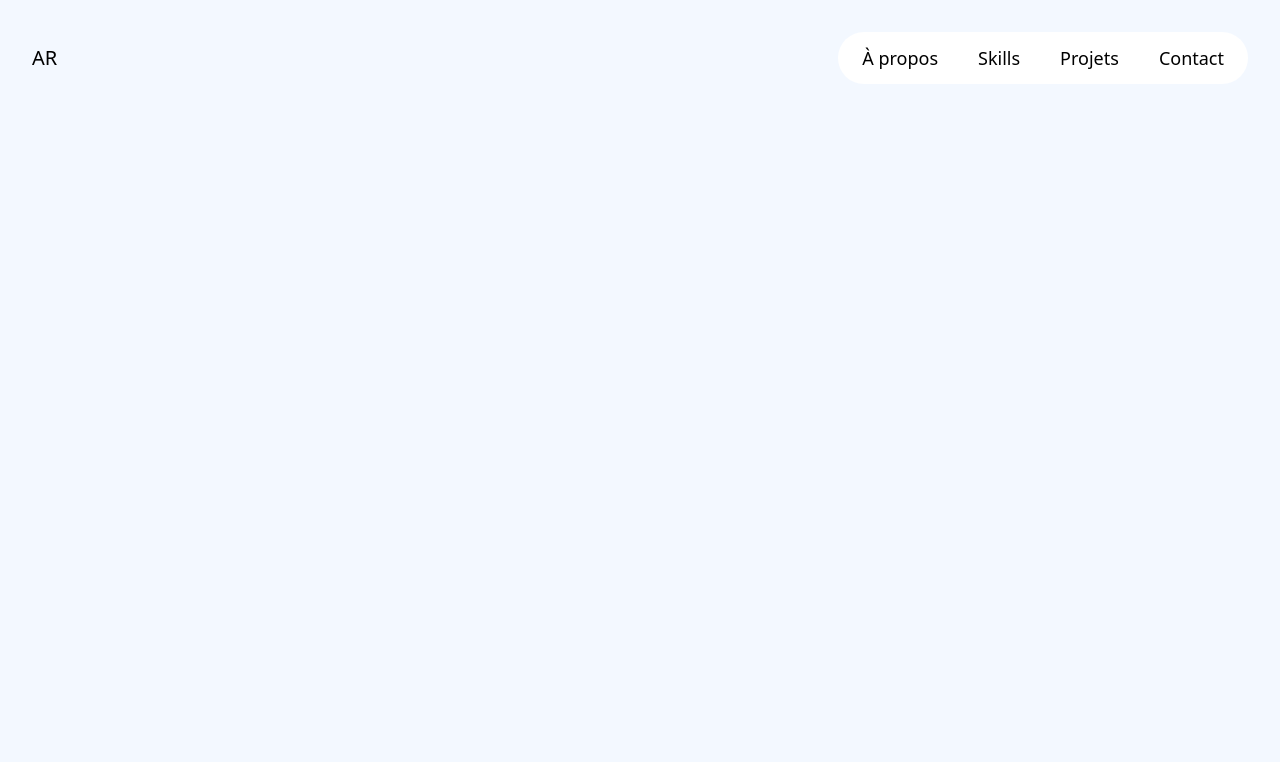
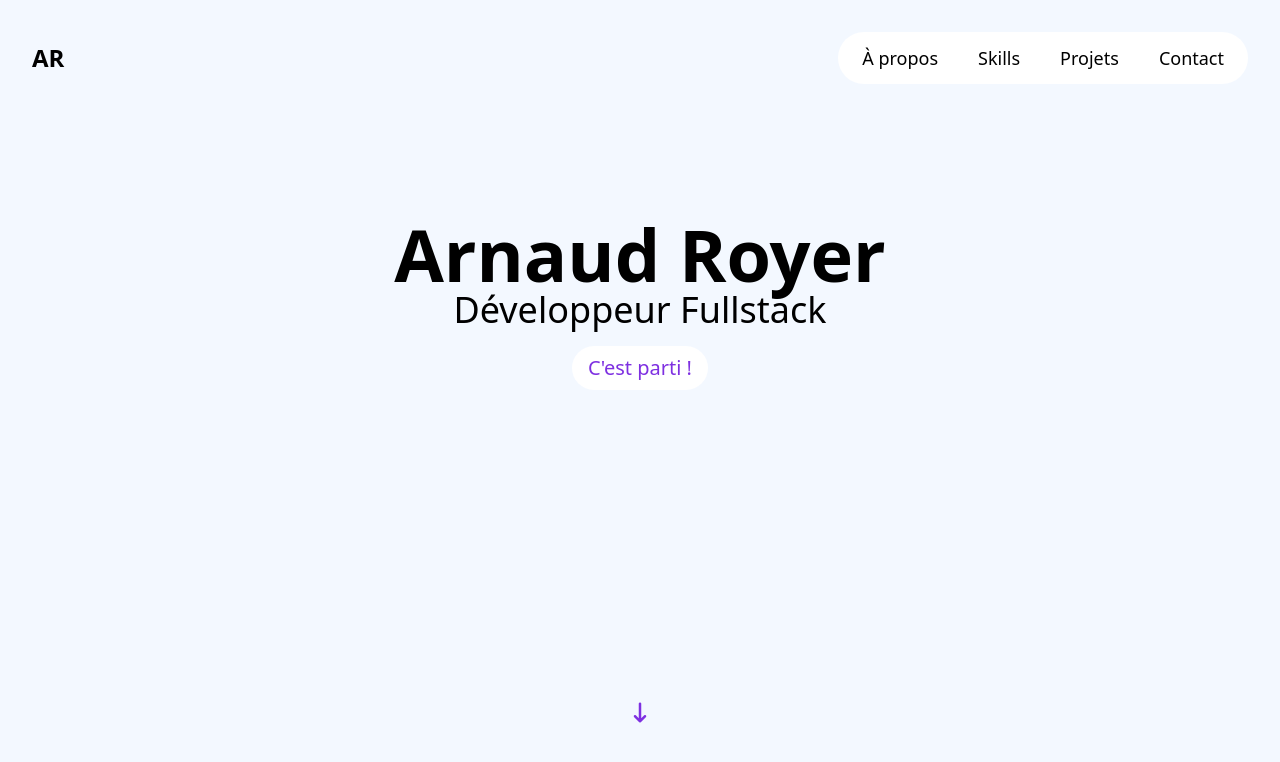
Before and after one commit to itsarnaud/Portfolio, a SvelteKit app: page / in a window 1280 px wide. Shown: the top 762 px of the page. Built offline with nearby package versions, Linux system fonts and the light colour scheme.

Commit message:
heroes content

```diff
--- /dev/null
+++ b/src/lib/components/Button.svelte
@@ -0,0 +1,16 @@
+<script>
+
+  export let href = null;
+  export let classes = '';
+
+</script>
+
+{#if href}
+  <a {href} class="text-light-purple py-2 px-4 bg-white rounded-full duration-200 hover:ring-1 hover:ring-light-purple w-max {classes}">
+    <slot />
+  </a>
+{:else}
+  <button class="text-light-purple py-2 px-4 bg-white rounded-full duration-200 hover:ring-1 hover:ring-light-purple w-max {classes}">
+    <slot />
+  </button>
+{/if}
--- a/src/lib/components/Navbar.svelte
+++ b/src/lib/components/Navbar.svelte
@@ -12,7 +12,7 @@
 </script>
 
 <header class="flex justify-between items-center p-2 bg-white {menuOpen ? 'h-screen items-baseline' : ''} sm:bg-transparent sm:p-4 md:p-6 lg:p-8">
-  <h1 class="sm:text-lg lg:text-xl">AR</h1>
+  <h1 class="sm:text-lg lg:text-2xl font-bold">AR</h1>
 
   <!-- Mobile -->
   <nav class="flex flex-col items-end sm:hidden">
@@ -34,7 +34,7 @@
   <nav class="hidden sm:block">
     <div class="flex items-center gap-7 bg-white rounded-full px-6 lg:gap-10">
       {#each menuItems as navElt}
-        <a href={navElt.href} class="my-3 duration-300 hover:text-light-purple sm:text-lg">{navElt.name}</a>
+        <a href={navElt.href} class="my-3 duration-300 hover:text-light-purple lg:text-lg">{navElt.name}</a>
       {/each}
     </div>
   </nav>
--- a/src/routes/+page.svelte
+++ b/src/routes/+page.svelte
@@ -1,17 +1,17 @@
 <script>
 
-
+ import Button from "$lib/components/Button.svelte";
 
 </script>
 
-<!-- <header class="flex justify-between items-center p-7">
-  <h1 class="font-bold text-2xl hover:scale-90 duration-300 cursor-pointer">AR</h1>
-  <nav>
-    <el class="flex items-center list-none gap-10 bg-white py-3 px-5 rounded-full font-bold">
-      <li class="hover:text-light-purple duration-200 cursor-pointer">À propos</li>
-      <li class="hover:text-light-purple duration-200 cursor-pointer">Skills</li>
-      <li class="hover:text-light-purple duration-200 cursor-pointer">Projets</li>
-      <li class="hover:text-light-purple duration-200 cursor-pointer">Contact</li>
-    </el>
-  </nav>
-</header> -->
+<section class="flex flex-col items-center justify-around h-screen lg:h-[90vh]">
+
+  <div class="flex flex-col items-center">
+    <h1 class="text-3xl font-bold sm:text-4xl lg:text-5xl xl:text-7xl">Arnaud Royer</h1>
+    <h2 class="text-xl lg:text-2xl xl:text-4xl">Développeur Fullstack</h2>
+    <Button href="#" classes="mt-2 sm:mt-3 lg:text-lg xl:text-xl xl:mt-4">C'est parti !</Button>
+  </div>
+
+  <i class="fa-solid fa-arrow-down-long text-light-purple animate-bounce mt-28 text-xl"></i>
+
+</section>
```
